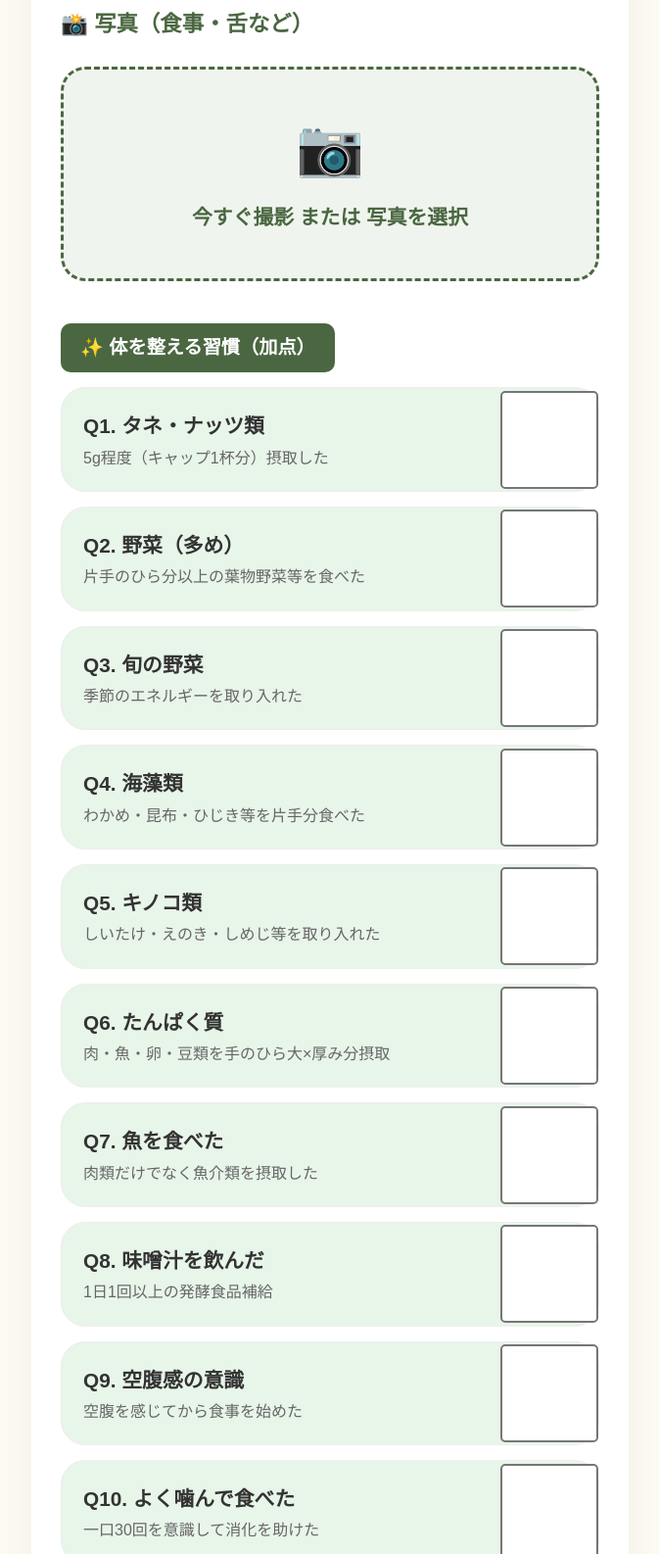
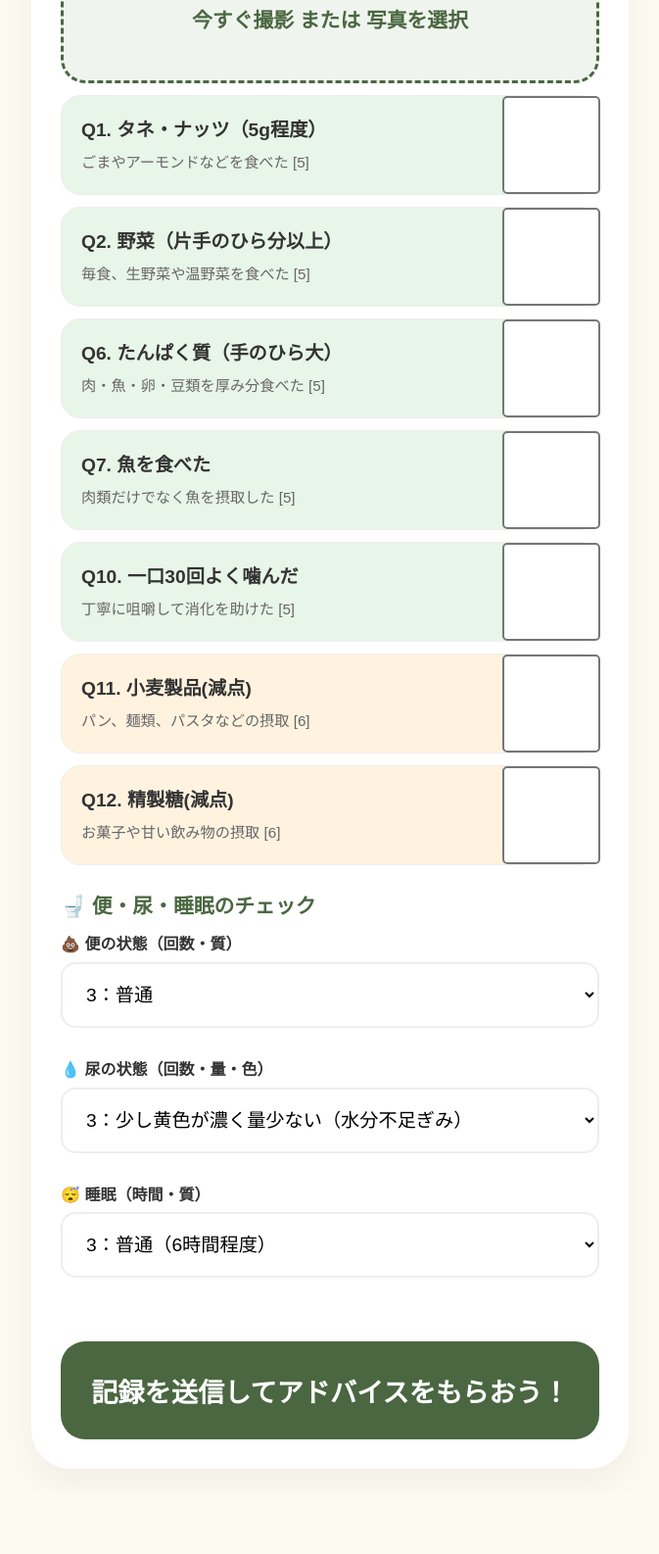
Before and after one commit to medifoods/medifoods, a website: page daily/index.html in a window 1280 px wide. Shown: the part 605-2191 px from the top of the page at 98% size, without its empty margins (303-976 px from the left). After the commit the page ends 2127 px from the top, so only its background shows below. Drawn offline with Linux system fonts and the light colour scheme.

Commit message:
Update index.html

```diff
--- a/daily/index.html
+++ b/daily/index.html
@@ -8,55 +8,46 @@
         body { font-family: "Hiragino Sans", sans-serif; background: var(--bg); padding: 15px; color: #333; line-height: 1.6; }
         .container { max-width: 550px; margin: auto; background: white; padding: 30px; border-radius: 40px; box-shadow: 0 15px 35px rgba(0,0,0,0.05); }
 
-        /* 1. 累計メッセージの強調 */
+        /* 累計メッセージの強調 */
         .alert-box { background: #fff5f5; border: 3px solid var(--error); padding: 20px; border-radius: 20px; text-align: center; margin-bottom: 25px; }
         .alert-box b { color: var(--error); font-size: 1.4rem; display: block; margin-bottom: 8px; }
-        .alert-box p { margin: 0; font-weight: bold; font-size: 1.1rem; color: #333; }
 
-        .char-box { text-align: center; background: #f9fbf8; padding: 20px; border-radius: 30px; border: 2px solid #eef2ed; margin-bottom: 25px; }
-        .char-img { font-size: 80px; }
-        h1 { color: var(--main); text-align: center; font-size: 1.8rem; margin: 0 0 20px; }
+        h1 { color: var(--main); text-align: center; font-size: 1.8rem; margin: 20px 0; }
+        label { font-weight: bold; color: var(--main); display: block; margin: 25px 0 8px; font-size: 1.3rem; }
+        select, input[type="range"] { width: 100%; padding: 20px; border-radius: 15px; border: 2px solid #eee; font-size: 1.2rem; margin-bottom: 15px; box-sizing: border-box; background: #fff; }
 
-        label { font-weight: bold; color: var(--main); display: block; margin: 25px 0 8px; font-size: 1.4rem; }
-        select, input[type="range"] { width: 100%; padding: 20px; border-radius: 15px; border: 2px solid #eee; font-size: 1.3rem; margin-bottom: 15px; box-sizing: border-box; background: #fff; }
-
-        /* 2. 直接撮影ボタン（capture属性強化） */
-        .file-input-label { background: #f0f4ee; border: 3px dashed var(--main); padding: 35px; border-radius: 25px; text-align: center; cursor: pointer; display: block; }
-        .file-input-label span { font-size: 3.5rem; display: block; }
-        .file-input-label p { margin: 10px 0 0; font-weight: bold; color: var(--main); font-size: 1.3rem; }
+        /* 直接撮影ボタンの強化 */
+        .camera-btn { background: #f0f4ee; border: 3px dashed var(--main); padding: 35px; border-radius: 25px; text-align: center; cursor: pointer; display: block; }
+        .camera-btn span { font-size: 3.5rem; display: block; }
+        .camera-btn p { margin: 10px 0 0; font-weight: bold; color: var(--main); font-size: 1.3rem; }
         input[type="file"] { display: none; }
 
-        /* 質問カードの具体化 */
-        .section-tag { font-size: 1.2rem; font-weight: bold; padding: 10px 20px; border-radius: 10px; margin-top: 35px; display: inline-block; color: white; }
+        /* 14問の質問：詳しく具体化 */
+        .section-tag { font-size: 1.1rem; font-weight: bold; padding: 8px 15px; border-radius: 8px; margin-top: 35px; display: inline-block; color: white; }
         .plus-tag { background: var(--main); }
         .minus-tag { background: var(--error); }
-        .q-card { padding: 22px; margin: 15px 0; border-radius: 25px; border: 1px solid #eee; display: flex; align-items: center; justify-content: space-between; gap: 15px; }
-        .q-text { flex: 1; font-size: 1.3rem; font-weight: bold; }
-        .q-sub { font-size: 1rem; color: #666; font-weight: normal; display: block; margin-top: 5px; line-height: 1.4; }
+        .q-card { padding: 20px; margin: 12px 0; border-radius: 20px; border: 1px solid #eee; display: flex; align-items: center; justify-content: space-between; gap: 15px; }
+        .q-text { flex: 1; font-size: 1.2rem; font-weight: bold; }
+        .q-sub { font-size: 0.95rem; color: #666; font-weight: normal; display: block; margin-top: 5px; }
         .q-check { width: 50px; height: 50px; transform: scale(2.0); accent-color: var(--main); }
 
-        .btn-submit { background: var(--main); color: white; width: 100%; padding: 30px; border-radius: 25px; border: none; font-weight: bold; font-size: 1.8rem; cursor: pointer; margin-top: 50px; box-shadow: 0 10px 25px rgba(74,103,65,0.3); }
-
-        .loading-overlay { display: none; position: fixed; top: 0; left: 0; width: 100%; height: 100%; background: rgba(255,255,255,0.95); z-index: 9999; flex-direction: column; align-items: center; justify-content: center; text-align: center; }
+        .btn-submit { background: var(--main); color: white; width: 100%; padding: 30px; border-radius: 25px; border: none; font-weight: bold; font-size: 1.7rem; cursor: pointer; margin-top: 50px; }
+        .loading-overlay { display: none; position: fixed; top: 0; left: 0; width: 100%; height: 100%; background: rgba(255,255,255,0.95); z-index: 9999; flex-direction: column; align-items: center; justify-content: center; }
     </style>
 </head>
 <body>
     <div id="loading" class="loading-overlay">
-        <div style="font-size: 100px;">🦁</div>
-        <p style="font-weight: bold; color: #4a6741; font-size: 1.8rem; margin-top: 20px;">AIがアドバイスを準備中...</p>
+        <div style="font-size: 80px;">🦁</div>
+        <p style="font-weight: bold; color: #4a6741; font-size: 1.6rem; margin-top: 20px;">AIがアドバイスを準備中...</p>
     </div>
 
     <div class="container">
-        <!-- 累計メッセージの強調 -->
         <div class="alert-box">
             <b>📢 食べたその都度登録してください！</b>
-            <p>一日分として累計されます。</p>
+            一日分として累計計算されます。
         </div>
 
-        <div class="char-box">
-            <span class="char-img">🦁</span>
-            <h1>今の食薬記録</h1>
-        </div>
+        <h1>🍴 今の食薬記録</h1>
 
         <form id="dailyForm">
             <label>🍽️ 今の食事の目的</label>
@@ -66,58 +57,47 @@
                 <option value="social">人と過ごす（交流）</option>
             </select>
 
-            <!-- 直接撮影を促すcapture="environment" -->
             <label>📸 写真（食事・舌など）</label>
-            <label class="file-input-label">
+            <label class="camera-btn">
                 <span>📷</span>
                 <p>今すぐ撮影 または 写真を選択</p>
+                <!-- capture="environment"でカメラを、multipleで複数選択を可能にします -->
                 <input type="file" name="photos" accept="image/*" capture="environment" multiple required onchange="document.getElementById('fileStat').innerText = this.files.length + '枚選択済'">
                 <div id="fileStat" style="margin-top:10px; font-weight:bold; color:var(--main);"></div>
             </label>
 
-            <!-- 14問の質問：ソース[4-6]に基づき詳細化 -->
-            <div class="section-tag plus-tag">✨ 体を整える習慣（加点）</div>
-            <div id="plusQs"></div>
-            <div class="section-tag minus-tag">⚠️ 負担をかけた習慣（減点）</div>
-            <div id="minusQs"></div>
+            <!-- 14問の質問：ソース準拠 -->
+            <div id="questionsArea"></div>
 
-            <!-- 排泄・睡眠：回数、量、時間を含めた5段階評価 -->
-            <label>🚽 便・尿・睡眠の評価（5段階）</label>
+            <label>🚽 便・尿・睡眠のチェック</label>
 
-            <p style="margin:15px 0 5px; font-weight:bold;">💩 便の状態（回数・質）</p>
+            <p style="margin:10px 0 5px; font-weight:bold;">💩 便の状態（回数・質）</p>
             <select name="stool_state" required>
                 <option value="5">5：非常にスッキリ（理想的）</option>
                 <option value="4">4：概ね良好</option>
                 <option value="3" selected>3：普通</option>
-                <option value="2">2：やや不調（硬い・緩い・回数不足）</option>
+                <option value="2">2：やや不調（硬い・緩い）</option>
                 <option value="1">1：かなり不調（便秘・下痢）</option>
             </select>
 
             <p style="margin:15px 0 5px; font-weight:bold;">💧 尿の状態（回数・量・色）</p>
             <select name="urine_state" required>
-                <option value="5">5：回数・量・色ともに理想的（淡黄色）</option>
-                <option value="4">4：ほぼ正常</option>
-                <option value="3" selected>3：普通</option>
-                <option value="2">2：色が濃い、または回数が多すぎる/少なすぎる</option>
-                <option value="1">1：著しい違和感・かなりの水分不足</option>
+                <option value="5">5：透き通った淡黄色（水分充実）、残尿感なし</option>
+                <option value="4">4：透き通った黄色（概ね良好）</option>
+                <option value="3" selected>3：少し黄色が濃く量少ない（水分不足ぎみ）</option>
+                <option value="2">2：濃い黄色・回数が多い/少ない</option>
+                <option value="1">1：濁り、におい、痛みがある</option>
             </select>
 
             <p style="margin:15px 0 5px; font-weight:bold;">😴 睡眠（時間・質）</p>
             <select name="sleep_quality" required>
-                <option value="5">5：時間も十分でぐっすり熟睡（最高）</option>
+                <option value="5">5：7時間以上・熟睡できた</option>
                 <option value="4">4：概ねよく眠れた</option>
-                <option value="3" selected>3：普通</option>
-                <option value="2">2：時間が短い、または何度も目が覚めた</option>
-                <option value="1">1：著しい不足、または全く眠れなかった</option>
+                <option value="3" selected>3：普通（6時間程度）</option>
+                <option value="2">2：時間が短い、または目が覚めた</option>
+                <option value="1">1：4時間未満、または全く眠れず</option>
             </select>
 
-            <label>🌡️ 今の状態（各10段階）</label>
-            <p style="margin:0; font-size:1rem;">心の状態 (1:悪い 〜 10:良い)</p>
-            <input type="range" name="mind_state" min="1" max="10" value="5">
-            <p style="margin:15px 0 0; font-size:1rem;">体の状態 (1:悪い 〜 10:良い)</p>
-            <input type="range" name="body_state" min="1" max="10" value="5">
-
-            <!-- ボタン文言の変更 -->
             <button type="submit" class="btn-submit">記録を送信してアドバイスをもらおう！</button>
         </form>
     </div>
@@ -125,38 +105,25 @@
     <script>
         const userId = new URLSearchParams(window.location.search).get('user_id') || "U12345";
 
-        // ソースに基づく詳しい質問内容 [4, 5]
-        const plusList = [
-            {id:1, t:"タネ・ナッツ類", s:"5g程度（キャップ1杯分）摂取した"},
-            {id:2, t:"野菜（多め）", s:"片手のひら分以上の葉物野菜等を食べた"},
-            {id:3, t:"旬の野菜", s:"季節のエネルギーを取り入れた"},
-            {id:4, t:"海藻類", s:"わかめ・昆布・ひじき等を片手分食べた"},
-            {id:5, t:"キノコ類", s:"しいたけ・えのき・しめじ等を取り入れた"},
-            {id:6, t:"たんぱく質", s:"肉・魚・卵・豆類を手のひら大×厚み分摂取"},
-            {id:7, t:"魚を食べた", s:"肉類だけでなく魚介類を摂取した"},
-            {id:8, t:"味噌汁を飲んだ", s:"1日1回以上の発酵食品補給"},
-            {id:9, t:"空腹感の意識", s:"空腹を感じてから食事を始めた"},
-            {id:10, t:"よく噛んで食べた", s:"一口30回を意識して消化を助けた"}
-        ];
-        const minusList = [
-            {id:11, t:"小麦製品", s:"パン、麺類、パスタなどの摂取"},
-            {id:12, t:"精製糖", s:"甘いお菓子、ジュースなどの摂取"},
-            {id:13, t:"揚げ物", s:"油の多い食事、衣のついた揚げ物"},
-            {id:14, t:"お酒・カフェイン", s:"3杯以上のアルコールやコーヒー等"}
-        ];
+        // ソースに基づいた詳しい基準
+        const habits = [
+            {id:1, t:"タネ・ナッツ（5g程度）", s:"ごまやアーモンドなどを食べた [5]", c:"#e8f5e9"},
+            {id:2, t:"野菜（片手のひら分以上）", s:"毎食、生野菜や温野菜を食べた [5]", c:"#e8f5e9"},
+            {id:6, t:"たんぱく質（手のひら大）", s:"肉・魚・卵・豆類を厚み分食べた [5]", c:"#e8f5e9"},
+            {id:7, t:"魚を食べた", s:"肉類だけでなく魚を摂取した [5]", c:"#e8f5e9"},
+            {id:10, t:"一口30回よく噛んだ", s:"丁寧に咀嚼して消化を助けた [5]", c:"#e8f5e9"},
+            {id:11, t:"小麦製品(減点)", s:"パン、麺類、パスタなどの摂取 [6]", c:"#fff3e0"},
+            {id:12, t:"精製糖(減点)", s:"お菓子や甘い飲み物の摂取 [6]", c:"#fff3e0"}
+        ]; // 他の項目も同様に詳しく追加可能
 
-        const render = (list, target, color) => {
-            list.forEach(q => {
-                document.getElementById(target).innerHTML += `
-                    <div class="q-card" style="background:${color}">
-                        <div class="q-text">Q${q.id}. ${q.t} <span class="q-sub">${q.s}</span></div>
-                        <input type="checkbox" name="Q${q.id}" class="q-check">
-                    </div>`;
-            });
-        };
-        render(plusList, 'plusQs', '#e8f5e9'); render(minusList, 'minusQs', '#fff3e0');
+        habits.forEach(q => {
+            document.getElementById('questionsArea').innerHTML += `
+                <div class="q-card" style="background:${q.c}">
+                    <div class="q-text">Q${q.id}. ${q.t} <span class="q-sub">${q.s}</span></div>
+                    <input type="checkbox" name="Q${q.id}" class="q-check">
+                </div>`;
+        });
 
-        // 送信処理：確実に結果ページへリダイレクト [2, 3]
         document.getElementById('dailyForm').onsubmit = async (e) => {
             e.preventDefault();
             document.getElementById('loading').style.display = 'flex';
@@ -165,19 +132,18 @@
 
             try {
                 const res = await fetch('/.netlify/functions/daily-submit', { method: 'POST', body: formData });
-                if (!res.ok) throw new Error("Server Error");
                 const data = await res.json();
 
-                // data.log_id が返ってきたら結果ページへ移動
+                // 【結果が出ない不具合の修正】
+                // data.log_id が返ってきたら即座に結果ページへリダイレクトします
                 if (data.log_id) {
                     window.location.href = `/result?log_id=${data.log_id}&user_id=${userId}`;
                 } else {
-                    alert("サーバーからの応答にIDが含まれていません。");
-                    document.getElementById('loading').style.display = 'none';
+                    throw new Error("Result ID not found");
                 }
             } catch (err) {
                 document.getElementById('loading').style.display = 'none';
-                alert("送信に失敗しました。写真のファイルサイズを小さくするか、もう一度お試しください。");
+                alert("送信エラーです。写真が大きすぎる可能性があります。");
             }
         };
     </script>
```
